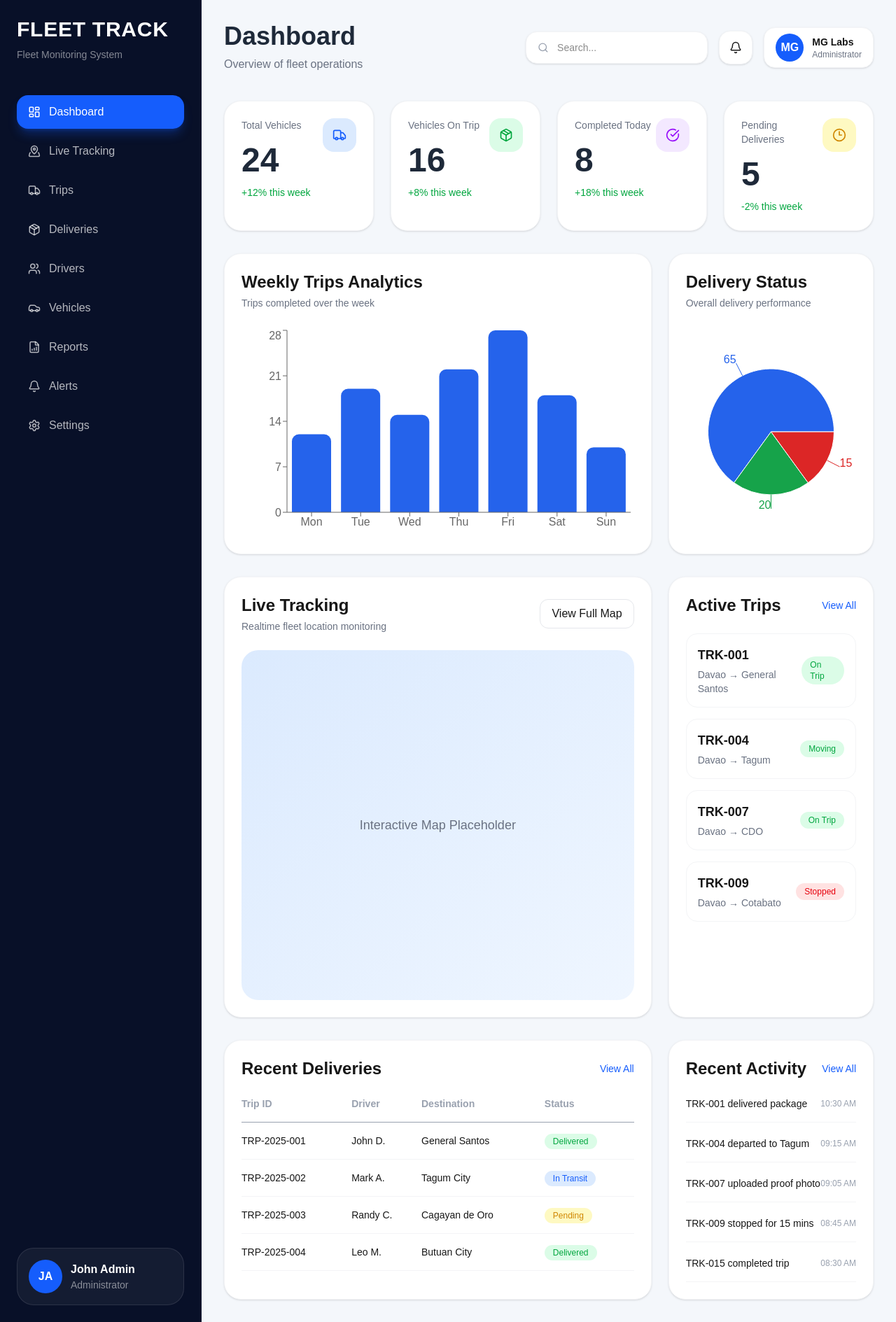
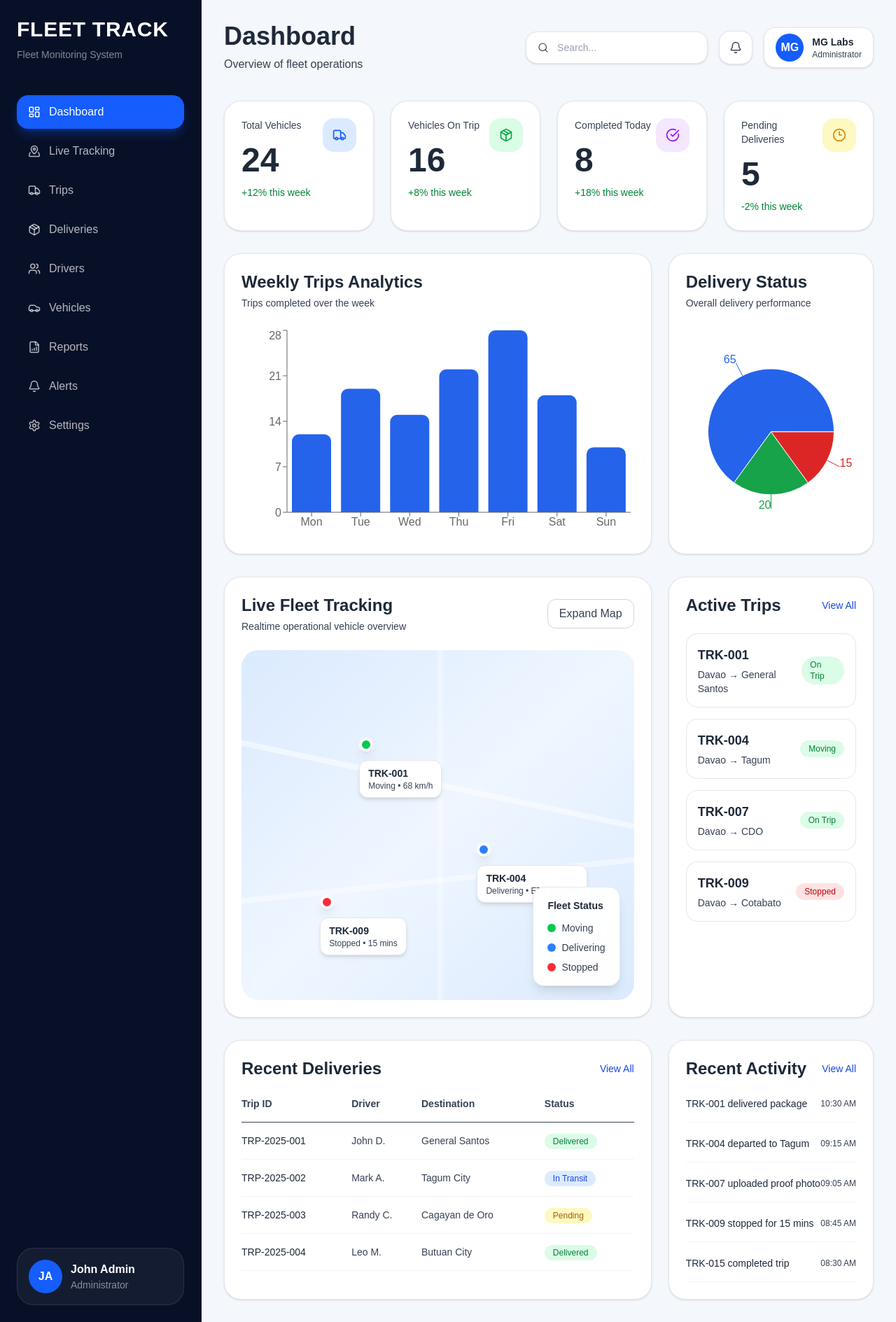
Before and after one commit to mcgreg-devlab/fleet-track-system, a Next.js app: page / in a window 1280 px wide. Shown: the whole page at 70% size. Built offline with nearby package versions, Linux system fonts and the light colour scheme.

Commit message:
Improved dashboard visibility and UI polish

```diff
--- a/app/page.tsx
+++ b/app/page.tsx
@@ -47,47 +47,47 @@ export default function Home() {
       <Sidebar />
 
       <section className="flex-1 p-8">
-        {/* Top Navbar */}
+        {/* Navbar */}
         <div className="flex justify-between items-center mb-10">
           <div>
             <h1 className="text-4xl font-bold text-gray-800">
               Dashboard
             </h1>
 
-            <p className="text-gray-500 mt-2">
+            <p className="text-gray-700 mt-2 font-medium">
               Overview of fleet operations
             </p>
           </div>
 
           <div className="flex items-center gap-4">
             {/* Search */}
-            <div className="bg-white px-4 py-3 rounded-2xl shadow-sm border border-gray-100 flex items-center gap-3 w-[260px]">
-              <Search size={18} className="text-gray-400" />
+            <div className="bg-white px-4 py-3 rounded-2xl shadow-sm border border-gray-200 flex items-center gap-3 w-[260px]">
+              <Search size={18} className="text-gray-600" />
 
               <input
                 type="text"
                 placeholder="Search..."
-                className="outline-none bg-transparent text-sm w-full"
+                className="outline-none bg-transparent text-sm w-full text-gray-700 placeholder:text-gray-400"
               />
             </div>
 
             {/* Notification */}
-            <button className="w-12 h-12 rounded-2xl bg-white border border-gray-100 shadow-sm flex items-center justify-center">
+            <button className="w-12 h-12 rounded-2xl bg-white border border-gray-200 shadow-sm flex items-center justify-center text-gray-700">
               <Bell size={18} />
             </button>
 
             {/* Profile */}
-            <div className="bg-white px-4 py-2 rounded-2xl border border-gray-100 shadow-sm flex items-center gap-3">
+            <div className="bg-white px-4 py-2 rounded-2xl border border-gray-200 shadow-sm flex items-center gap-3">
               <div className="w-10 h-10 rounded-full bg-blue-600 flex items-center justify-center text-white font-bold">
                 MG
               </div>
 
               <div>
-                <p className="text-sm font-semibold">
+                <p className="text-sm font-bold text-gray-800">
                   MG Labs
                 </p>
 
-                <p className="text-xs text-gray-500">
+                <p className="text-xs text-gray-700">
                   Administrator
                 </p>
               </div>
@@ -95,7 +95,7 @@ export default function Home() {
           </div>
         </div>
 
-        {/* Statistics Cards */}
+        {/* Statistics */}
         <div className="grid grid-cols-1 md:grid-cols-2 xl:grid-cols-4 gap-6 mb-8">
           <StatCard
             title="Total Vehicles"
@@ -133,13 +133,13 @@ export default function Home() {
         {/* Charts */}
         <div className="grid grid-cols-1 xl:grid-cols-3 gap-6 mb-8">
           {/* Weekly Trips */}
-          <div className="xl:col-span-2 bg-white rounded-3xl p-6 shadow-sm border border-gray-100">
+          <div className="xl:col-span-2 bg-white rounded-3xl p-6 shadow-sm border border-gray-200">
             <div className="mb-6">
-              <h2 className="text-2xl font-semibold">
+              <h2 className="text-2xl font-bold text-gray-800">
                 Weekly Trips Analytics
               </h2>
 
-              <p className="text-gray-500 text-sm mt-1">
+              <p className="text-gray-700 text-sm mt-1 font-medium">
                 Trips completed over the week
               </p>
             </div>
@@ -161,13 +161,13 @@ export default function Home() {
           </div>
 
           {/* Delivery Status */}
-          <div className="bg-white rounded-3xl p-6 shadow-sm border border-gray-100">
+          <div className="bg-white rounded-3xl p-6 shadow-sm border border-gray-200">
             <div className="mb-6">
-              <h2 className="text-2xl font-semibold">
+              <h2 className="text-2xl font-bold text-gray-800">
                 Delivery Status
               </h2>
 
-              <p className="text-gray-500 text-sm mt-1">
+              <p className="text-gray-700 text-sm mt-1 font-medium">
                 Overall delivery performance
               </p>
             </div>
@@ -198,39 +198,75 @@ export default function Home() {
 
         {/* Main Grid */}
         <div className="grid grid-cols-1 xl:grid-cols-3 gap-6">
-          {/* Map */}
-          <div className="xl:col-span-2 bg-white rounded-3xl p-6 shadow-sm border border-gray-100">
+          {/* Live Map */}
+          <div className="xl:col-span-2 bg-white rounded-3xl p-6 shadow-sm border border-gray-200">
             <div className="flex justify-between items-center mb-6">
               <div>
-                <h2 className="text-2xl font-semibold">
-                  Live Tracking
+                <h2 className="text-2xl font-bold text-gray-800">
+                  Live Fleet Tracking
                 </h2>
 
-                <p className="text-gray-500 text-sm mt-1">
-                  Realtime fleet location monitoring
+                <p className="text-gray-700 text-sm mt-1 font-medium">
+                  Realtime operational vehicle overview
                 </p>
               </div>
 
-              <button className="border border-gray-200 px-4 py-2 rounded-xl hover:bg-gray-100 transition">
-                View Full Map
+              <button className="border border-gray-300 px-4 py-2 rounded-xl hover:bg-gray-100 transition text-gray-700 font-medium">
+                Expand Map
               </button>
             </div>
 
-            <div className="h-[500px] rounded-3xl bg-gradient-to-br from-[#dbeafe] to-[#eff6ff] flex items-center justify-center">
-              <p className="text-gray-500 text-lg">
-                Interactive Map Placeholder
-              </p>
+            <div className="relative h-[500px] rounded-3xl overflow-hidden bg-gradient-to-br from-[#dbeafe] via-[#eff6ff] to-[#dbeafe]">
+              <div className="absolute w-[140%] h-2 bg-white/50 rotate-12 top-[40%] left-[-10%]" />
+              <div className="absolute w-[120%] h-2 bg-white/40 -rotate-6 top-[65%] left-[-10%]" />
+              <div className="absolute w-2 h-[140%] bg-white/30 top-[-10%] left-[50%]" />
+
+              <TruckMarker
+                top="25%"
+                left="30%"
+                truck="TRK-001"
+                status="Moving • 68 km/h"
+                color="green"
+              />
+
+              <TruckMarker
+                top="55%"
+                left="60%"
+                truck="TRK-004"
+                status="Delivering • ETA 25 mins"
+                color="blue"
+              />
+
+              <TruckMarker
+                top="70%"
+                left="20%"
+                truck="TRK-009"
+                status="Stopped • 15 mins"
+                color="red"
+              />
+
+              <div className="absolute bottom-5 right-5 bg-white/95 backdrop-blur-md px-5 py-4 rounded-2xl shadow-lg border border-gray-200">
+                <h3 className="font-bold text-sm mb-3 text-gray-800">
+                  Fleet Status
+                </h3>
+
+                <div className="space-y-2 text-sm text-gray-700">
+                  <LegendItem color="bg-green-500" label="Moving" />
+                  <LegendItem color="bg-blue-500" label="Delivering" />
+                  <LegendItem color="bg-red-500" label="Stopped" />
+                </div>
+              </div>
             </div>
           </div>
 
           {/* Active Trips */}
-          <div className="bg-white rounded-3xl p-6 shadow-sm border border-gray-100">
+          <div className="bg-white rounded-3xl p-6 shadow-sm border border-gray-200">
             <div className="flex justify-between items-center mb-6">
-              <h2 className="text-2xl font-semibold">
+              <h2 className="text-2xl font-bold text-gray-800">
                 Active Trips
               </h2>
 
-              <button className="text-blue-600 text-sm">
+              <button className="text-blue-700 text-sm font-medium">
                 View All
               </button>
             </div>
@@ -265,14 +301,14 @@ export default function Home() {
 
         {/* Bottom Widgets */}
         <div className="grid grid-cols-1 xl:grid-cols-3 gap-6 mt-8">
-          {/* Recent Deliveries */}
-          <div className="xl:col-span-2 bg-white rounded-3xl p-6 shadow-sm border border-gray-100">
+          {/* Deliveries */}
+          <div className="xl:col-span-2 bg-white rounded-3xl p-6 shadow-sm border border-gray-200">
             <div className="flex justify-between items-center mb-6">
-              <h2 className="text-2xl font-semibold">
+              <h2 className="text-2xl font-bold text-gray-800">
                 Recent Deliveries
               </h2>
 
-              <button className="text-blue-600 text-sm">
+              <button className="text-blue-700 text-sm font-medium">
                 View All
               </button>
             </div>
@@ -280,7 +316,7 @@ export default function Home() {
             <div className="overflow-x-auto">
               <table className="w-full">
                 <thead>
-                  <tr className="text-left text-gray-400 text-sm border-b">
+                  <tr className="text-left text-gray-700 text-sm border-b font-semibold">
                     <th className="pb-4">Trip ID</th>
                     <th className="pb-4">Driver</th>
                     <th className="pb-4">Destination</th>
@@ -288,7 +324,7 @@ export default function Home() {
                   </tr>
                 </thead>
 
-                <tbody className="text-sm">
+                <tbody className="text-sm text-gray-700">
                   <DeliveryRow
                     trip="TRP-2025-001"
                     driver="John D."
@@ -321,14 +357,14 @@ export default function Home() {
             </div>
           </div>
 
-          {/* Recent Activity */}
-          <div className="bg-white rounded-3xl p-6 shadow-sm border border-gray-100">
+          {/* Activity */}
+          <div className="bg-white rounded-3xl p-6 shadow-sm border border-gray-200">
             <div className="flex justify-between items-center mb-6">
-              <h2 className="text-2xl font-semibold">
+              <h2 className="text-2xl font-bold text-gray-800">
                 Recent Activity
               </h2>
 
-              <button className="text-blue-600 text-sm">
+              <button className="text-blue-700 text-sm font-medium">
                 View All
               </button>
             </div>
@@ -366,6 +402,61 @@ export default function Home() {
   );
 }
 
+function TruckMarker({
+  top,
+  left,
+  truck,
+  status,
+  color,
+}: {
+  top: string;
+  left: string;
+  truck: string;
+  status: string;
+  color: string;
+}) {
+  const colorMap: Record<string, string> = {
+    green: "bg-green-500",
+    blue: "bg-blue-500",
+    red: "bg-red-500",
+  };
+
+  return (
+    <div className="absolute" style={{ top, left }}>
+      <div className="relative">
+        <div className={`absolute inset-0 rounded-full animate-ping opacity-75 ${colorMap[color]}`} />
+
+        <div className={`relative w-5 h-5 rounded-full border-4 border-white shadow-lg ${colorMap[color]}`} />
+      </div>
+
+      <div className="mt-3 bg-white px-3 py-2 rounded-xl shadow-md border border-gray-200">
+        <p className="font-semibold text-sm text-gray-800">
+          {truck}
+        </p>
+
+        <p className="text-xs text-gray-700">
+          {status}
+        </p>
+      </div>
+    </div>
+  );
+}
+
+function LegendItem({
+  color,
+  label,
+}: {
+  color: string;
+  label: string;
+}) {
+  return (
+    <div className="flex items-center gap-2">
+      <div className={`w-3 h-3 rounded-full ${color}`} />
+      <span>{label}</span>
+    </div>
+  );
+}
+
 function StatCard({
   title,
   value,
@@ -380,10 +471,10 @@ function StatCard({
   growth: string;
 }) {
   return (
-    <div className="bg-white p-6 rounded-3xl shadow-sm border border-gray-100 hover:shadow-md transition">
+    <div className="bg-white p-6 rounded-3xl shadow-sm border border-gray-200 hover:shadow-md transition">
       <div className="flex justify-between items-start">
         <div>
-          <p className="text-gray-500 text-sm">
+          <p className="text-gray-700 text-sm font-medium">
             {title}
           </p>
 
@@ -391,7 +482,7 @@ function StatCard({
             {value}
           </h2>
 
-          <p className="text-sm text-green-600 mt-3">
+          <p className="text-sm text-green-700 mt-3 font-medium">
             {growth} this week
           </p>
         </div>
@@ -414,14 +505,14 @@ function TripCard({
   status: string;
 }) {
   return (
-    <div className="border border-gray-100 rounded-2xl p-4 hover:shadow-md transition">
+    <div className="border border-gray-200 rounded-2xl p-4 hover:shadow-md transition">
       <div className="flex justify-between items-center">
         <div>
-          <h3 className="font-bold text-lg">
+          <h3 className="font-bold text-lg text-gray-800">
             {truck}
           </h3>
 
-          <p className="text-gray-500 text-sm mt-1">
+          <p className="text-gray-700 text-sm mt-1">
             {route}
           </p>
         </div>
@@ -429,8 +520,8 @@ function TripCard({
         <div
           className={`text-xs px-3 py-1 rounded-full ${
             status === "Stopped"
-              ? "bg-red-100 text-red-600"
-              : "bg-green-100 text-green-600"
+              ? "bg-red-100 text-red-700"
+              : "bg-green-100 text-green-700"
           }`}
         >
           {status}
@@ -453,22 +544,18 @@ function DeliveryRow({
 }) {
   return (
     <tr className="border-b border-gray-100">
-      <td className="py-4 font-medium">
-        {trip}
-      </td>
-
-      <td>{driver}</td>
-
-      <td>{destination}</td>
+      <td className="py-4 font-medium text-gray-800">{trip}</td>
+      <td className="text-gray-700">{driver}</td>
+      <td className="text-gray-700">{destination}</td>
 
       <td>
         <span
           className={`text-xs px-3 py-1 rounded-full ${
             status === "Delivered"
-              ? "bg-green-100 text-green-600"
+              ? "bg-green-100 text-green-700"
               : status === "Pending"
-              ? "bg-yellow-100 text-yellow-600"
-              : "bg-blue-100 text-blue-600"
+              ? "bg-yellow-100 text-yellow-700"
+              : "bg-blue-100 text-blue-700"
           }`}
         >
           {status}
@@ -487,11 +574,11 @@ function ActivityItem({
 }) {
   return (
     <div className="flex justify-between items-center border-b border-gray-100 pb-4">
-      <p className="font-medium text-sm">
+      <p className="font-medium text-sm text-gray-800">
         {title}
       </p>
 
-      <p className="text-xs text-gray-400">
+      <p className="text-xs text-gray-700 font-medium">
         {time}
       </p>
     </div>
```
